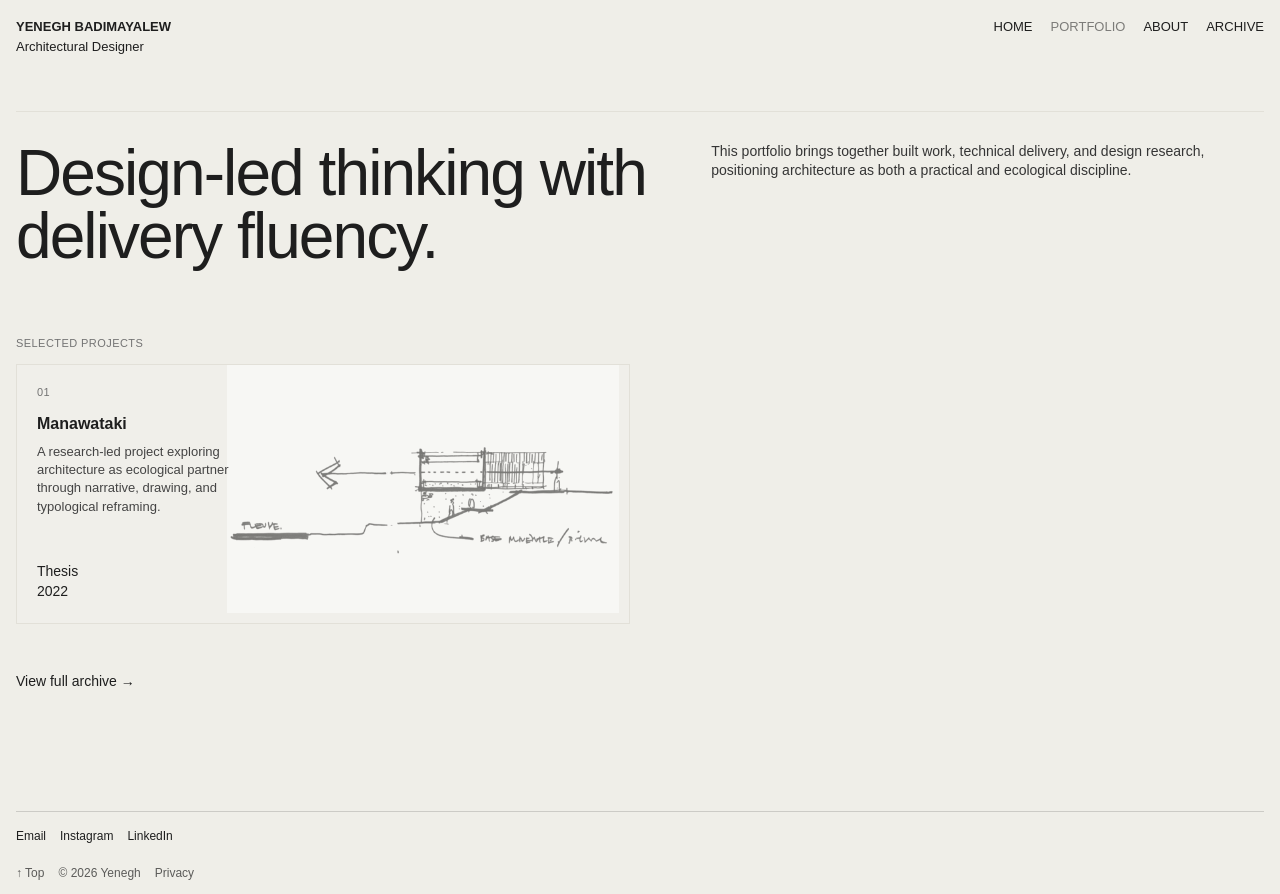
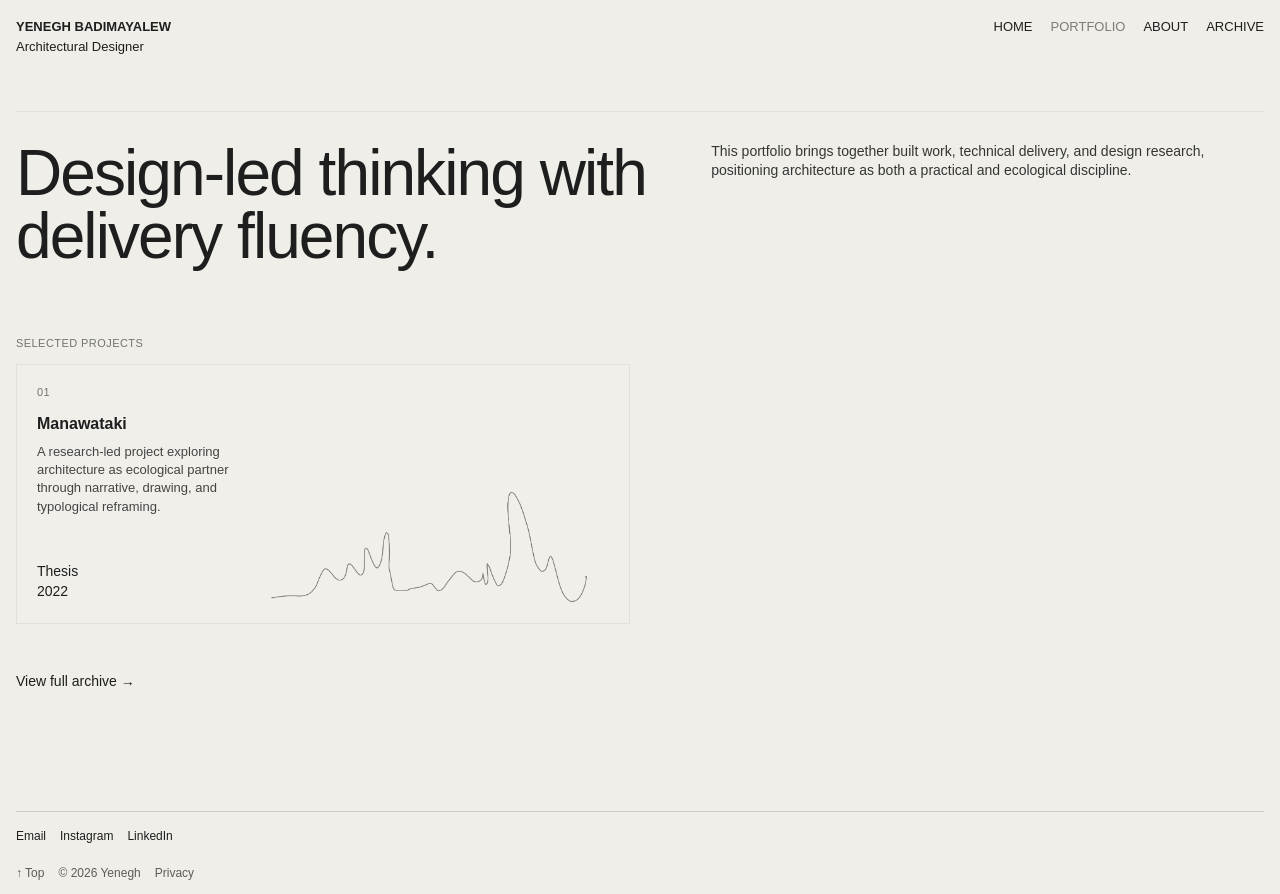
Before and after one commit to Yenegh/yenegh-portfolio, a Next.js app: page /portfolio in a window 1280 px wide. Built offline with nearby package versions, Linux system fonts and the light colour scheme.

Commit message:
Update Manawataki card image to reflect temporal system diagram

```diff
--- a/data/projects.ts
+++ b/data/projects.ts
@@ -34,7 +34,7 @@ export const projects: Project[] = [
     tags: ["Ecology", "Thesis", "Representation", "Speculation"],
     featured: true,
     isPublic: true,
-    cardImage: "/images/manawataki/card.jpg",
+    cardImage: "/images/manawataki/card.png",
     body: [
       "Manawataki is a practice-led thesis that explores how indigenous temporal knowledge can reshape the way housing is conceived in Aotearoa. Developed through a design-research process, the project asks how architecture might move beyond static, performance-driven models to engage more deeply with ecological cycles, cultural knowledge, and lived rhythms.",
       "Grounded in the Maramataka of Te Arawa, the work positions time as a primary design driver, informing spatial organisation, patterns of occupation, and relationships between people, land, and non-human systems. It proposes a housing model that supports Mauri Ora, framing wellbeing as a holistic condition shaped by environmental, social, and cultural interdependencies.",
```
Also changed, not shown: public/images/manawataki/card.jpg, public/images/manawataki/card.png (added).
